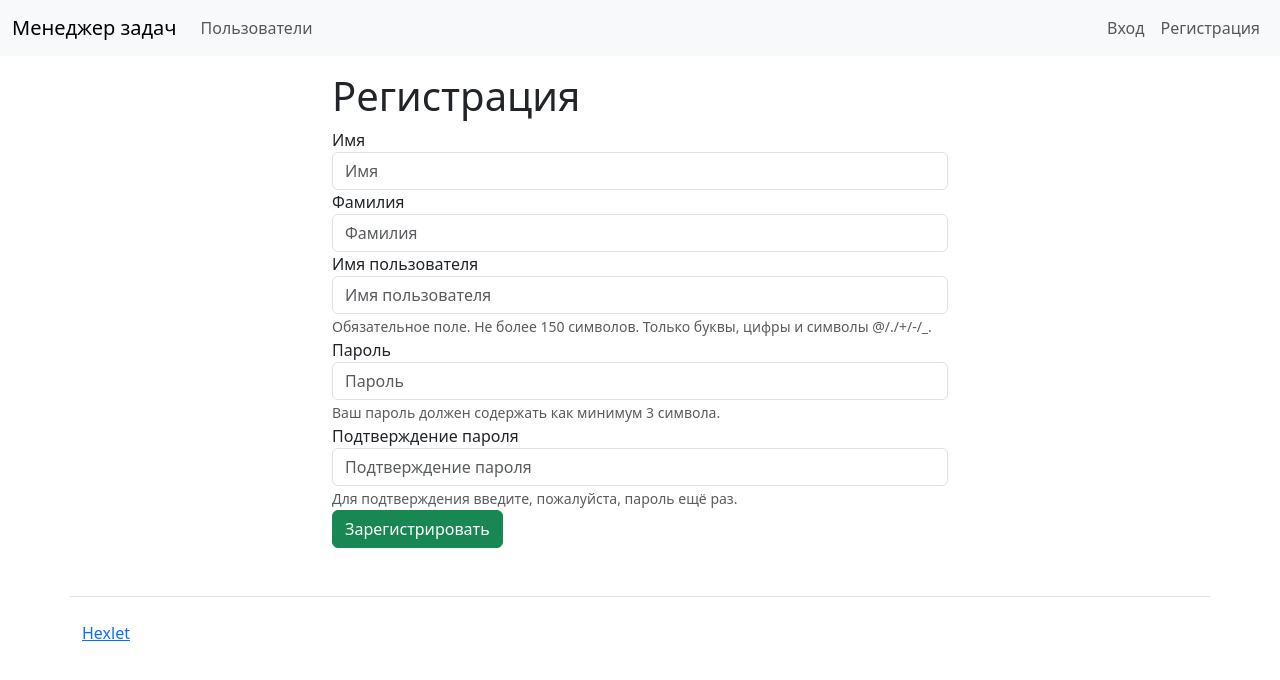
After one commit to dimaevan/python-project-lvl4, a Django app: template task_manager/templates/registration.html in a window 1280 px wide. The commit adds this page. Shown: the top 680 px of the page. Run offline with Django 3.2, Linux system fonts and the light colour scheme; the template is opened without the code that fills it, so the values that code supplies are empty; some libraries are stand-ins or nearby versions.

Commit message:
Part 3. Add templates for registration

```diff
--- a/task_manager/templates/login.html
+++ b/task_manager/templates/login.html
@@ -2,7 +2,7 @@
 
 {% block content %}
 
-<div class="container mt-5">
+<div class="container m-auto">
     <div class="row d-flex justify-content-center">
     <div class="col-md-6">
     <form>
--- a/task_manager/templates/nav.html
+++ b/task_manager/templates/nav.html
@@ -1,28 +1,23 @@
 {% load i18n %}
 <nav class="navbar navbar-expand-lg navbar-light bg-light">
     <div class="container-fluid">
-        <a class="navbar-brand" href="#">{% translate 'Менеджер задач' %}</a>
     <button class="navbar-toggler" type="button" data-bs-toggle="collapse" data-bs-target="#navbarNav"
             aria-controls="navbarNav" aria-expanded="false" aria-label="Toggle navigation">
         <span class="navbar-toggler-icon"></span>
     </button>
-        <div class="collapse navbar-collapse" id="navbarNav">
-            <ul class="navbar-nav">
+    <a class="navbar-brand" href="{% url 'main_page' %}">{% translate 'Менеджер задач' %}</a>
+    <ul class="navbar-nav ">
         <li class="nav-item">
             <a class="nav-link" aria-current="page" href="{% url 'users' %}">{% translate 'Пользователи' %}</a>
         </li>
     </ul>
-        </div>
-
-        <div class="collapse navbar-collapse d-flex justify-content-end">
-            <ul class="navbar-nav">
-                <li class="nav-item">
+    <ul class="navbar-nav justify-content-end ms-auto">
+        <li class="nav-item ">
             <a class="nav-link" aria-current="page" href="{% url 'login' %}">{% translate 'Вход' %}</a>
         </li>
-                <li class="nav-item">
-                    <a class="nav-link" aria-current="page" href="{% url 'create_user' %}">{% translate 'Регистрация' %}</a>
+        <li class="nav-item ">
+            <a class="nav-link" aria-current="page" href="{% url 'registration' %}">{% translate 'Регистрация' %}</a>
         </li>
     </ul>
 </div>
-    </div>
 </nav>
--- /dev/null
+++ b/task_manager/templates/registration.html
@@ -0,0 +1,36 @@
+{% extends 'base.html' %}
+{% load i18n %}
+{% block content %}
+<div class="container col-6 mt-3">
+<h1>Регистрация</h1>
+<form>
+    <div class="form-group">
+        <label for="input_name">Имя</label>
+        <input type="text" class="form-control" id="input_name" placeholder="Имя">
+    </div>
+    <div class="form-group">
+        <label for="input_surname">Фамилия</label>
+        <input type="text" class="form-control" id="input_surname" placeholder="Фамилия">
+    </div>
+    <div class="form-group">
+        <label for="input_nickname">Имя пользователя</label>
+        <input type="text" class="form-control" id="input_nickname" placeholder="Имя пользователя">
+        <small id="nicknameHelp" class="form-text text-muted">
+            Обязательное поле. Не более 150 символов. Только буквы, цифры и символы @/./+/-/_.
+        </small>
+    </div>
+    <div class="form-group">
+        <label for="exampleInputPassword1">Пароль</label>
+        <input type="password" class="form-control" id="exampleInputPassword1" placeholder="Пароль">
+        <small id="passwordHelp" class="form-text text-muted">
+            Ваш пароль должен содержать как минимум 3 символа.</small>
+    </div>
+    <div class="form-group">
+        <label for="exampleInputPassword2">Подтверждение пароля</label>
+        <input type="password" class="form-control" id="exampleInputPassword2" placeholder="Подтверждение пароля">
+        <small id="passwordHelp2" class="form-text text-muted">Для подтверждения введите, пожалуйста, пароль ещё раз.</small>
+    </div>
+    <button type="submit" class="btn btn-success">Зарегистрировать</button>
+</form>
+</div>
+{% endblock %}
```
Also changed, not shown: task_manager/views.py (+4 -4 lines). Lines whose indentation alone changed are shown as unchanged.
